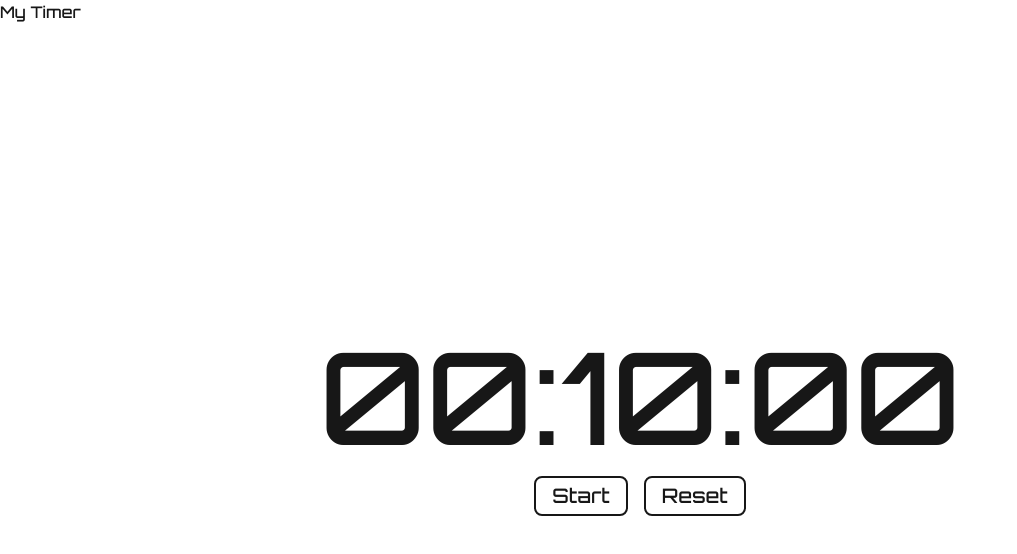
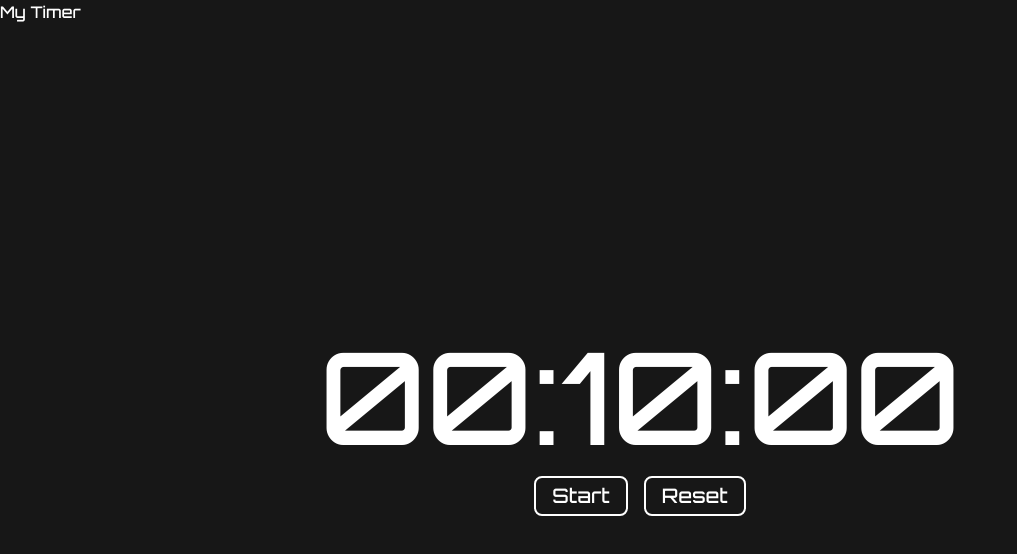
Before and after one commit to gabbythecoder/my-timer, a Next.js app: page / in a window 1280 px wide. Shown: the top 554 px of the page, without its empty margins (0-1017 px from the left). Built offline with nearby package versions, Linux system fonts and the light colour scheme.

Commit message:
style: switch :root colour around for background and foreground

```diff
--- a/src/app/globals.css
+++ b/src/app/globals.css
@@ -1,8 +1,8 @@
 @import "tailwindcss";
 
 :root {
-  --background: #ffffff;
-  --foreground: #171717;
+  --background: #171717;
+  --foreground: #ffffff;
 }
 
 body {
--- a/src/components/Timer.tsx
+++ b/src/components/Timer.tsx
@@ -106,7 +106,7 @@ export default function Timer() {
           className={`text-xl border-2 border-solid rounded-lg py-1 px-4 ${
             timerFinished
               ? "bg-gray-300 cursor-not-allowed"
-              : "bg-var(--foreground) cursor-pointer"
+              : "bg-var(--background) cursor-pointer"
           }`}
           onClick={handleStartResumePause}
           disabled={timerFinished}
```
